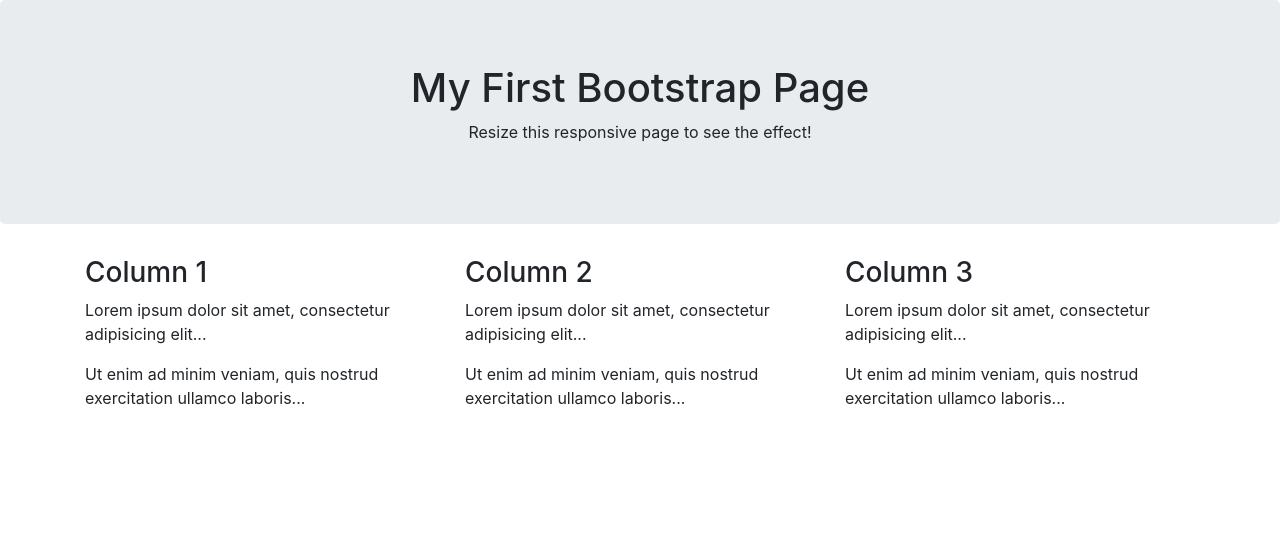
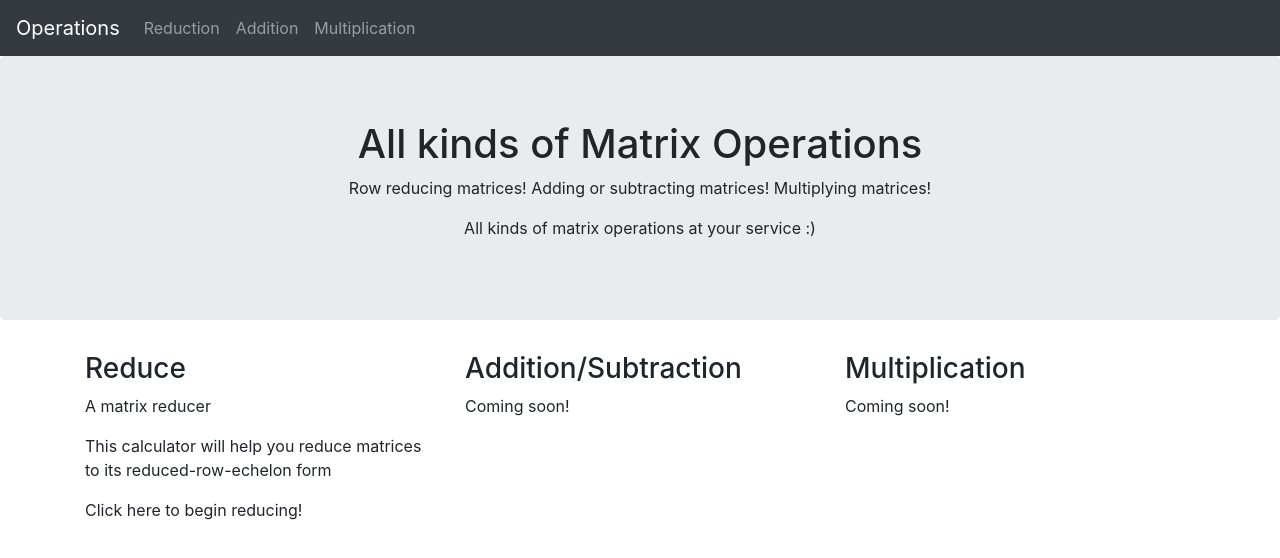
Before and after one commit to mo-morgan/Matrix-Operations, a plain HTML site: page index.html in a window 1280 px wide. Drawn offline with nearby package versions, Linux system fonts and the light colour scheme.

Commit message:
General structure

```diff
--- a/index.html
+++ b/index.html
@@ -10,28 +10,47 @@
 	<script src="https://maxcdn.bootstrapcdn.com/bootstrap/4.1.3/js/bootstrap.min.js"></script>
 </head>
 <body>
+	<!--Navigation Bar-->
+	<nav class="navbar navbar-expand-sm bg-dark navbar-dark">
+		<ul class="navbar-nav">
+			<li class="nav-item active">
+				<a class="navbar-brand" href="#">Operations</a>
+			</li>
+			<li class="nav-item">
+				<a class="nav-link" href="#">Reduction</a>
+			</li>
+			<li class="nav-item">
+				<a class="nav-link" href="#">Addition</a>
+			</li>
+			<li class="nav-item">
+				<a class="nav-link" href="#">Multiplication</a>
+			</li>
+		</ul>
+	</nav>
 
+	<!--Middle Text-->
 	<div class="jumbotron text-center">
-		<h1>My First Bootstrap Page</h1>
-		<p>Resize this responsive page to see the effect!</p>
+		<h1>All kinds of Matrix Operations</h1>
+		<p>Row reducing matrices! Adding or subtracting matrices! Multiplying matrices!</p>
+		<p>All kinds of matrix operations at your service :)</p>
 	</div>
 
+	<!--Bottom texts-->
 	<div class="container">
 		<div class="row">
 			<div class="col-sm-4">
-				<h3>Column 1</h3>
-				<p>Lorem ipsum dolor sit amet, consectetur adipisicing elit...</p>
-				<p>Ut enim ad minim veniam, quis nostrud exercitation ullamco laboris...</p>
+				<h3>Reduce</h3>
+				<p>A matrix reducer</p>
+				<p>This calculator will help you reduce matrices to its reduced-row-echelon form</p>
+				<p href="#">Click here to begin reducing!</p>
 			</div>
 			<div class="col-sm-4">
-				<h3>Column 2</h3>
-				<p>Lorem ipsum dolor sit amet, consectetur adipisicing elit...</p>
-				<p>Ut enim ad minim veniam, quis nostrud exercitation ullamco laboris...</p>
+				<h3>Addition/Subtraction</h3>
+				<p>Coming soon!</p>
 			</div>
 			<div class="col-sm-4">
-				<h3>Column 3</h3>
-				<p>Lorem ipsum dolor sit amet, consectetur adipisicing elit...</p>
-				<p>Ut enim ad minim veniam, quis nostrud exercitation ullamco laboris...</p>
+				<h3>Multiplication</h3>
+				<p>Coming soon!</p>
 			</div>
 		</div>
 	</div>
```
